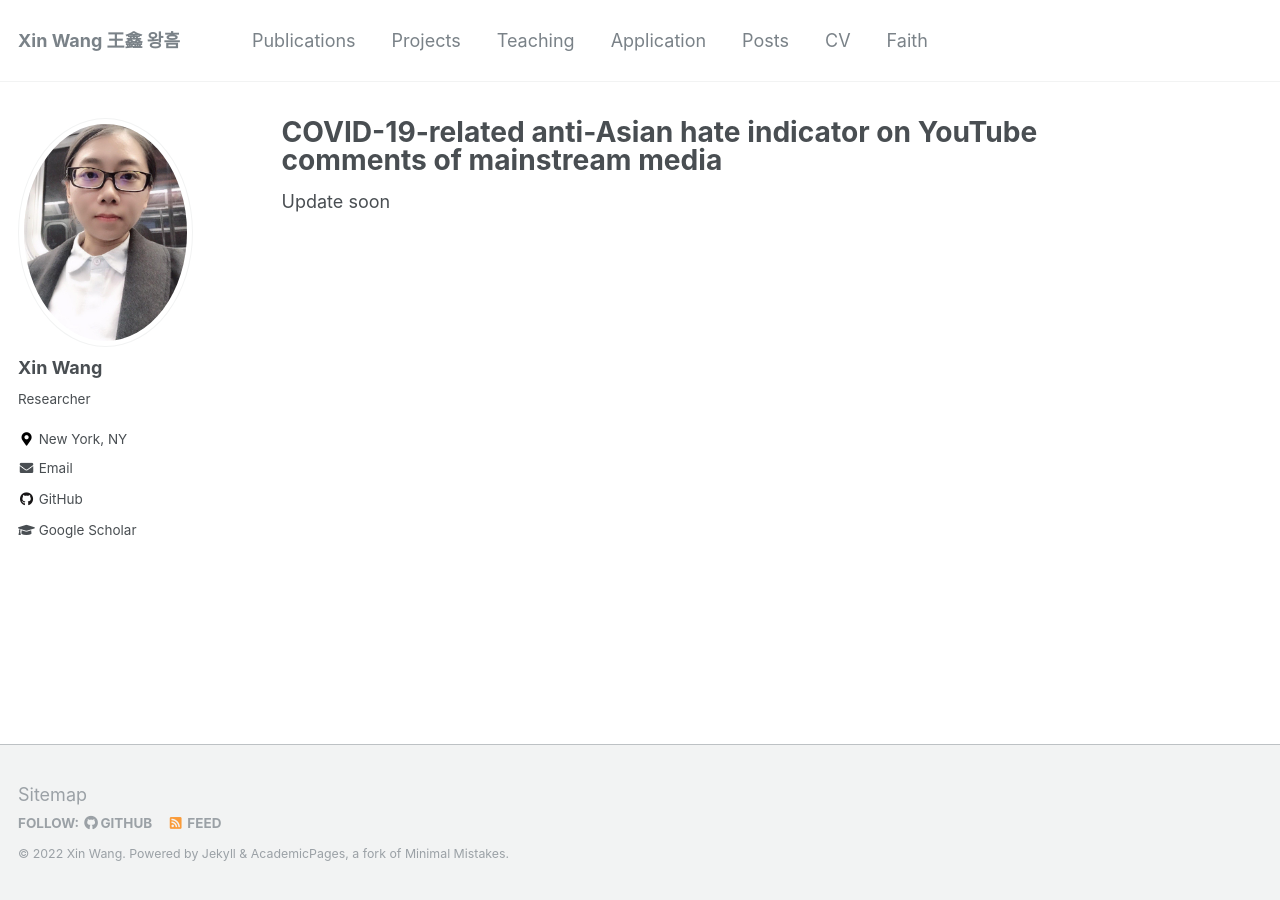
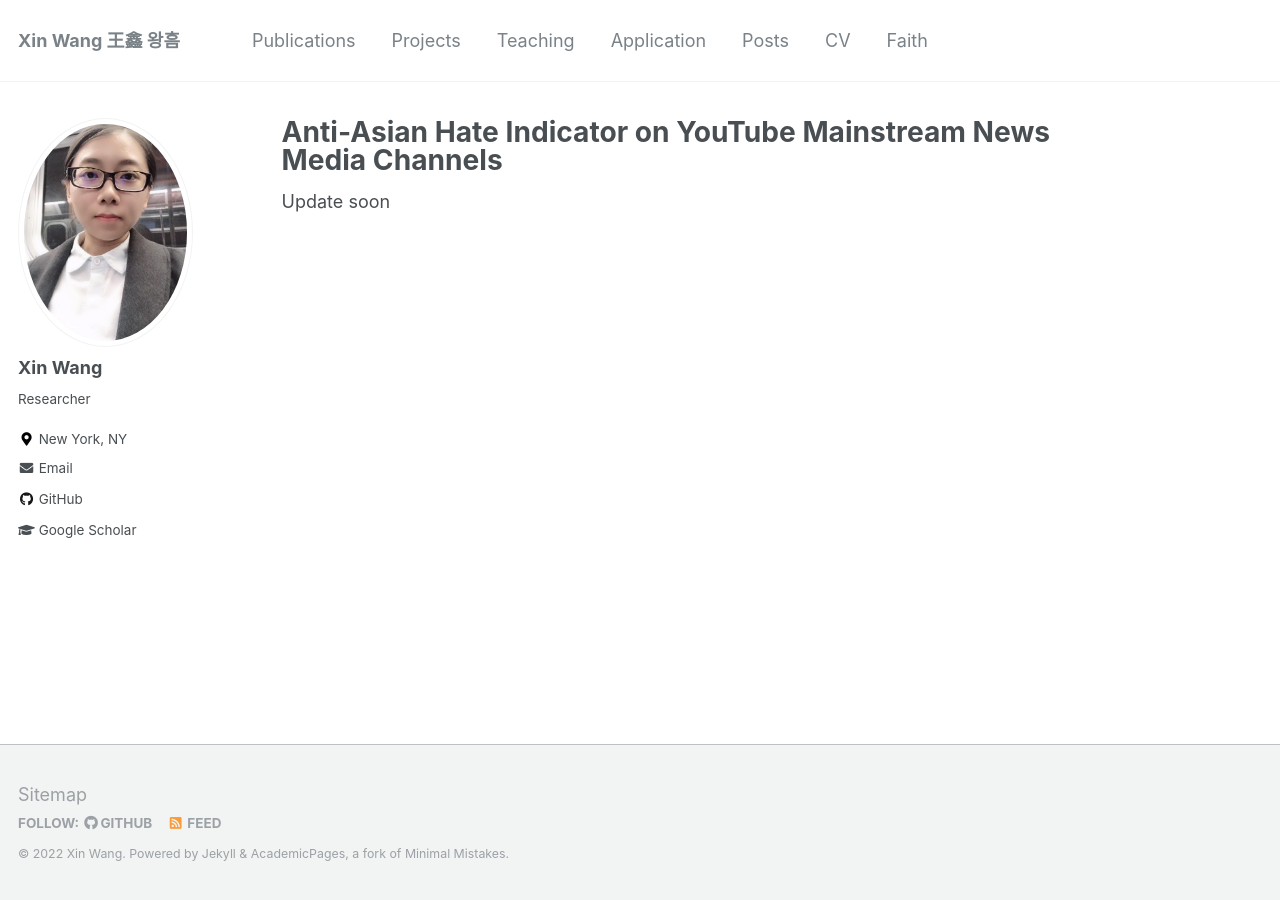
Before and after one commit to xin-wang-kr/xin-wang-kr.github.io, a Jekyll site: the page built from _pages/projects/anti-asian-hate-youtube.md, in a window 1280 px wide. Built offline with Jekyll 4.4.1, drawn with Linux system fonts in a browser that asks for light colours.

Commit message:
Update anti-asian-hate-youtube.md

```diff
--- a/_pages/projects/anti-asian-hate-youtube.md
+++ b/_pages/projects/anti-asian-hate-youtube.md
@@ -1,5 +1,5 @@
 ---
-title: COVID-19-related anti-Asian hate indicator on YouTube comments of mainstream media
+title: Anti-Asian Hate Indicator on YouTube Mainstream News Media Channels
 permalink: /projects/anti-asian-hate
 ---
 
```
